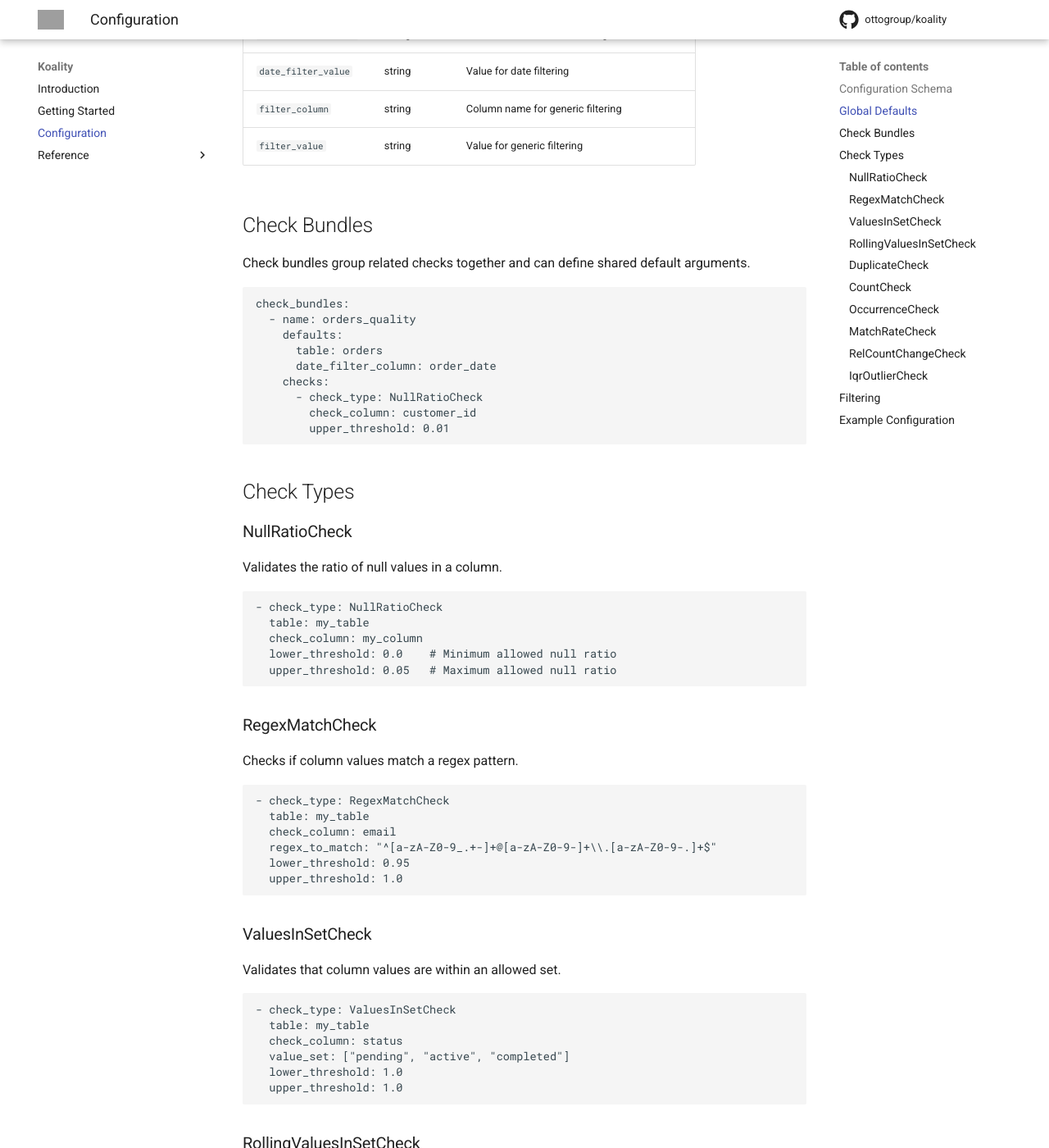
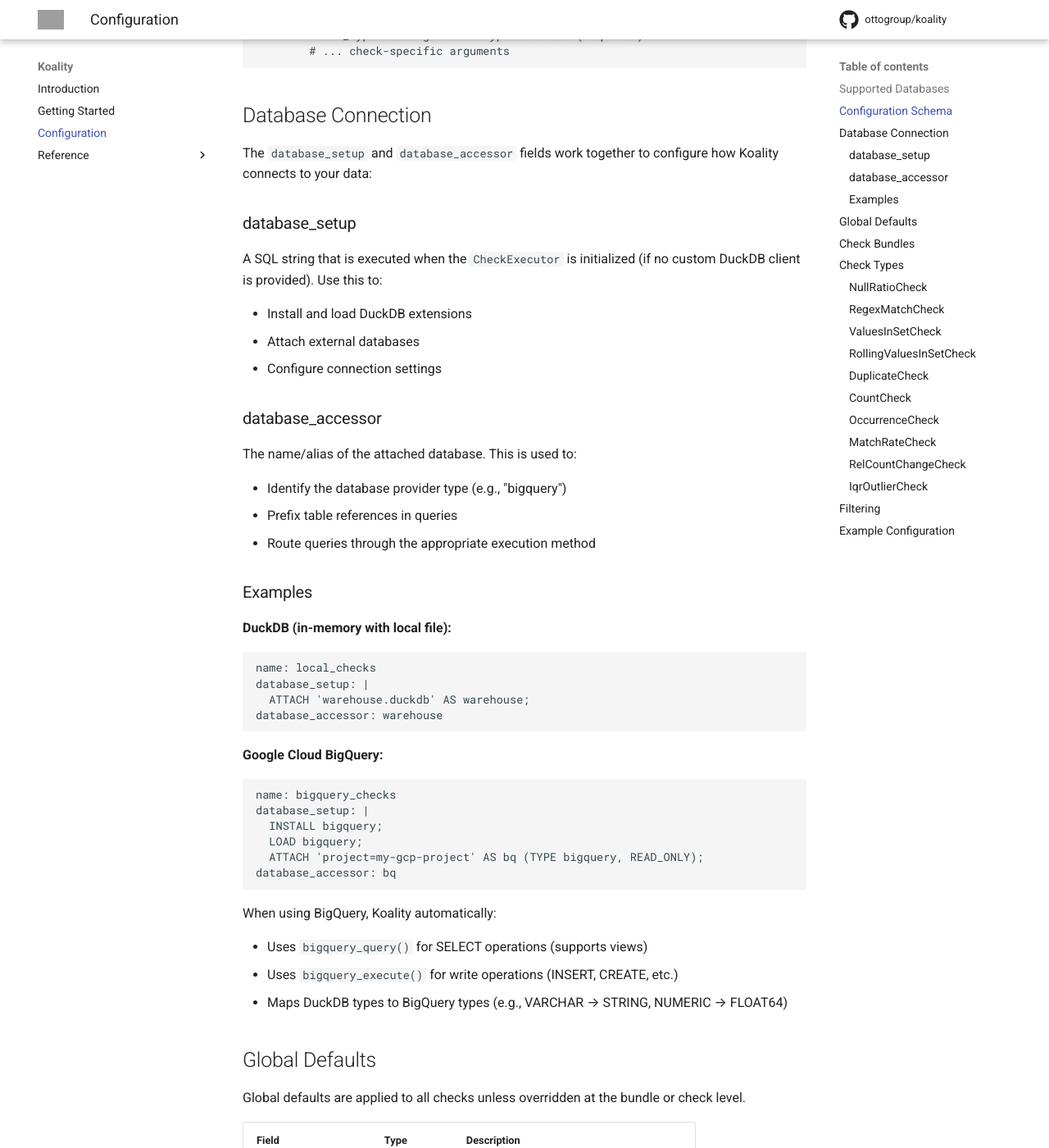
Before and after one commit to ottogroup/koality, an MkDocs documentation site: the page built from docs/configuration.md, in a window 1280 px wide and 1400 px high, scrolled down 1057 px. Shown: the whole window at 82% size. Built offline with MkDocs 1.6.1 and Material for MkDocs 9.7.7, drawn with Linux system fonts in a browser that asks for light colours; comment, search, counter and statistics services are not loaded; the version menu is left out; some of the changed text lies outside the part shown; grey boxes are pictures that could not be loaded.

Commit message:
Add remarks on bigquery and external databases

````diff
--- a/docs/configuration.md
+++ b/docs/configuration.md
@@ -1,6 +1,18 @@
 # Configuration
 
 Koality uses YAML configuration files to define data quality checks. This page describes the configuration schema and available options.
+
+## Supported Databases
+
+Koality uses DuckDB as its query engine. Currently supported databases:
+
+| Database              | Status            |
+|-----------------------|-------------------|
+| DuckDB (in-memory)    | ✅ Fully supported |
+| Google Cloud BigQuery | ✅ Fully supported |
+
+External databases are accessed through DuckDB extensions. For BigQuery, queries are executed using the BigQuery Jobs API for read operations and `bigquery_execute` for write operations.
+Other databases may need custom handling in [`execute_query`](machinery/utils.md)!
 
 ## Configuration Schema
 
@@ -28,6 +40,54 @@
       - check_type: string      # Type of check (required)
         # ... check-specific arguments
 ```
+
+## Database Connection
+
+The `database_setup` and `database_accessor` fields work together to configure how Koality connects to your data:
+
+### database_setup
+
+A SQL string that is executed when the `CheckExecutor` is initialized (if no custom DuckDB client is provided). Use this to:
+
+- Install and load DuckDB extensions
+- Attach external databases
+- Configure connection settings
+
+### database_accessor
+
+The name/alias of the attached database. This is used to:
+
+- Identify the database provider type (e.g., "bigquery")
+- Prefix table references in queries
+- Route queries through the appropriate execution method
+
+### Examples
+
+**DuckDB (in-memory with local file):**
+
+```yaml
+name: local_checks
+database_setup: |
+  ATTACH 'warehouse.duckdb' AS warehouse;
+database_accessor: warehouse
+```
+
+**Google Cloud BigQuery:**
+
+```yaml
+name: bigquery_checks
+database_setup: |
+  INSTALL bigquery;
+  LOAD bigquery;
+  ATTACH 'project=my-gcp-project' AS bq (TYPE bigquery, READ_ONLY);
+database_accessor: bq
+```
+
+When using BigQuery, Koality automatically:
+
+- Uses `bigquery_query()` for SELECT operations (supports views)
+- Uses `bigquery_execute()` for write operations (INSERT, CREATE, etc.)
+- Maps DuckDB types to BigQuery types (e.g., VARCHAR → STRING, NUMERIC → FLOAT64)
 
 ## Global Defaults
 
````
Also changed, not shown: README.md (+24 -13 lines), docs/getting-started.md (+28 -0 lines).
